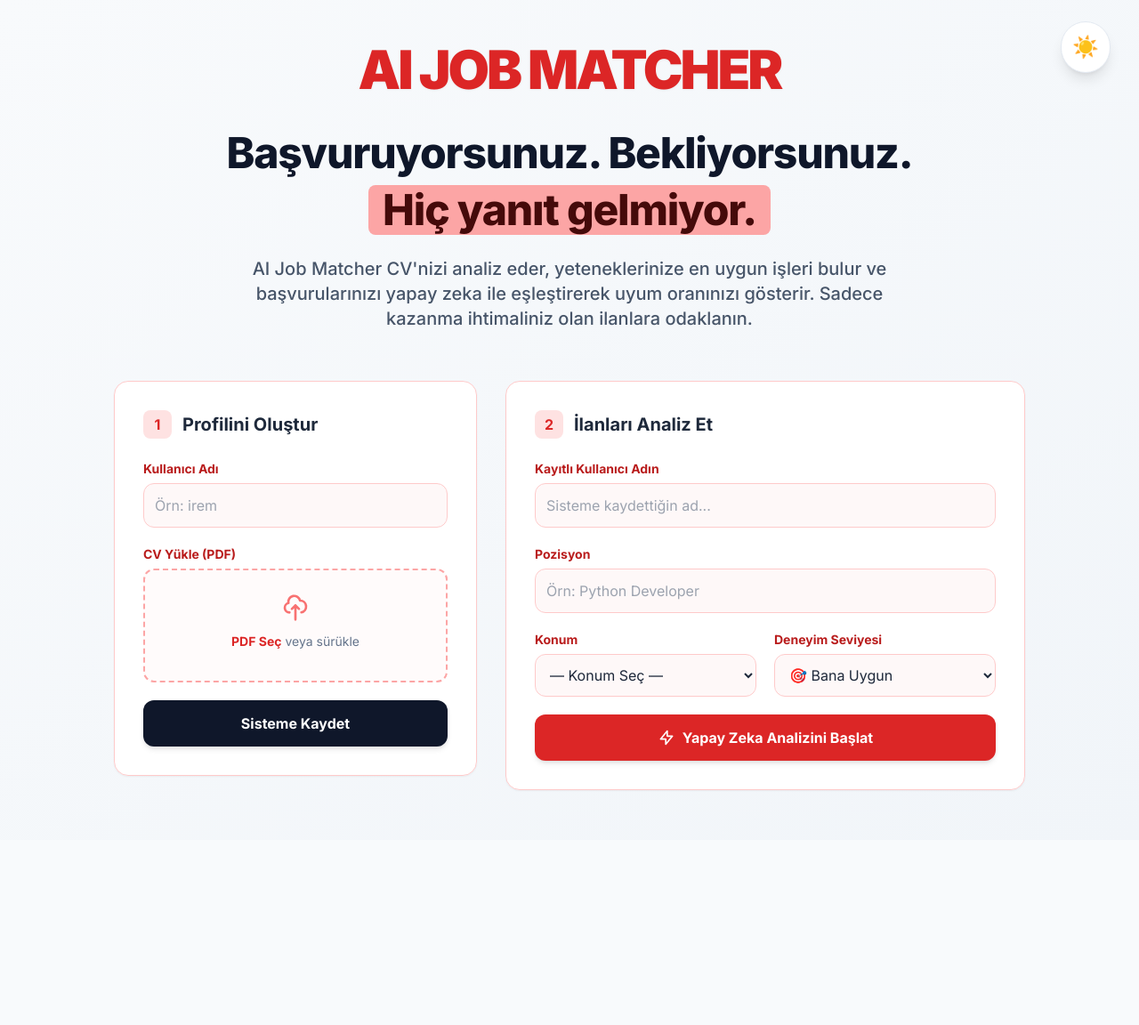
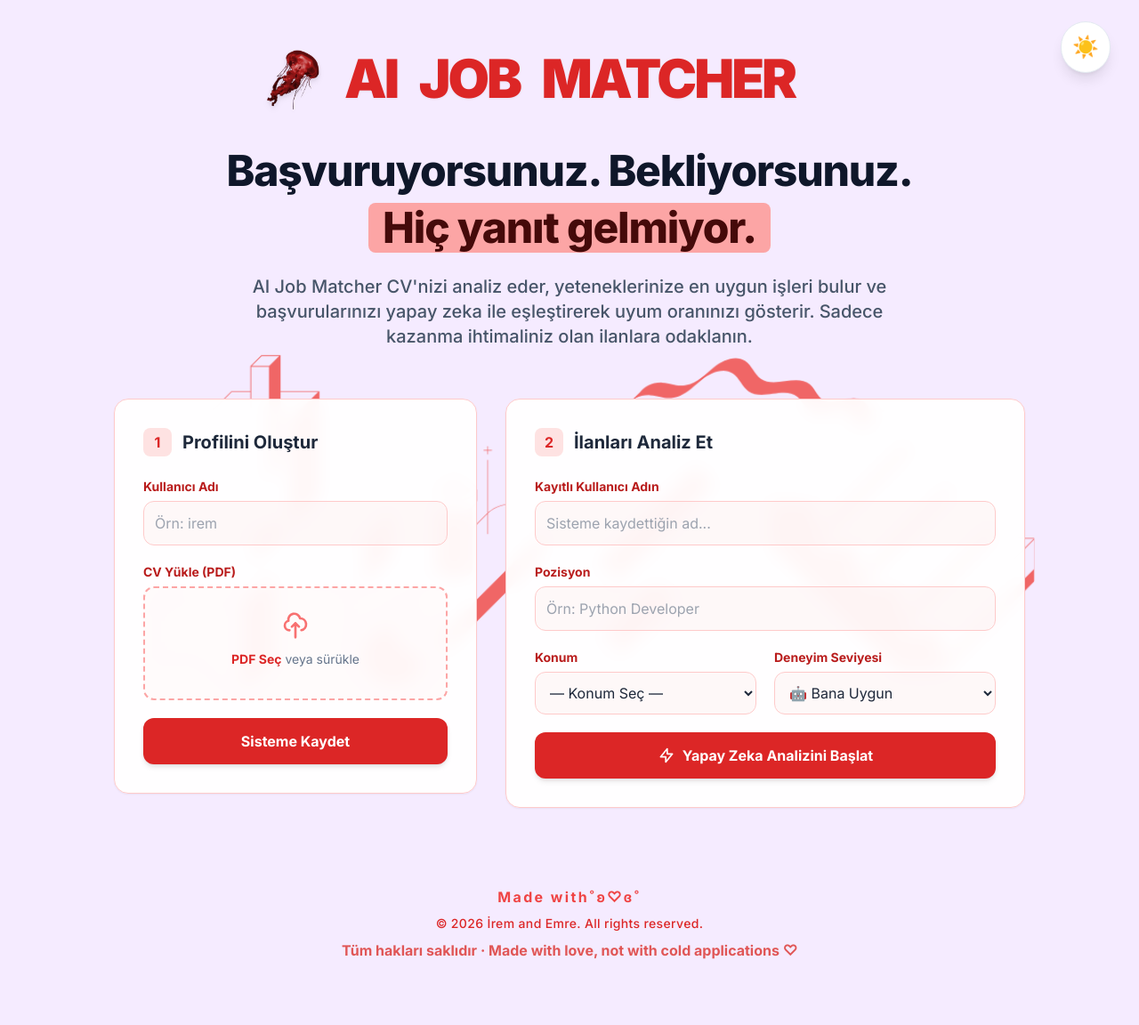
Before and after one commit to EmreGuezel/AI-Job-Matcher, a FastAPI app: page / in a window 1280 px wide. Shown: the whole page at 89% size. Before the commit the page ends 889 px from the top, so only its background shows below. Run offline with FastAPI, Linux system fonts and the light colour scheme; some libraries are stand-ins or nearby versions.

Commit message:
frontend düzenlemesi

```diff
--- a/backend/main.py
+++ b/backend/main.py
@@ -1,4 +1,5 @@
 from fastapi import FastAPI, Form, UploadFile, File, Request
+from fastapi.staticfiles import StaticFiles
 from fastapi.templating import Jinja2Templates
 import pandas as pd
 import os
@@ -25,6 +26,15 @@ app = FastAPI(title="AI Job Matcher", description="Kişiselleştirilmiş İş E
 BASE_DIR = os.path.dirname(os.path.dirname(os.path.abspath(__file__)))
 templates_path = os.path.join(BASE_DIR, "templates")
 templates = Jinja2Templates(directory=templates_path)
+
+# 1b. Sekme ikonu. index.html "/icon/..." yoluna referans veriyor; bu klasör
+# mount edilmezse tarayıcı 404 alır ve sekmede boş varsayılan ikon görünür.
+# check_dir kapalı: klasör yoksa uygulama açılışta çökmesin, sadece ikon olmasın.
+app.mount(
+    "/icon",
+    StaticFiles(directory=os.path.join(BASE_DIR, "icon"), check_dir=False),
+    name="icon",
+)
 
 # 2. Ana sayfayı index.html'den sun
 @app.get("/")
--- a/templates/index.html
+++ b/templates/index.html
@@ -3,7 +3,24 @@
 <head>
     <meta charset="UTF-8">
     <meta name="viewport" content="width=device-width, initial-scale=1.0">
-    <title>AI Job Matcher | Kişiselleştirilmiş Kariyer Asistanı</title>
+    <title>AI Job Matcher</title>
+    <!-- Sekme ikonu: icon/ klasörü backend/main.py'de /icon yoluna mount ediliyor.
+         Meduza logosundan üretildi. Kaynak 532x469 ve KARE DEĞİL — doğrudan
+         kareye resize edilirse denizanası yatay olarak ezilir. Bu yüzden önce
+         şeffaf kenarlar kırpıldı (içerik kutusu 389x446), sonra kare tuvale
+         ortalandı.
+         Kenar boşluğu 16/32'de %5, 180'de %10: küçük boyutta %10 dolgu
+         denizanasını tanınmaz bir lekeye çeviriyordu.
+         180 ayrıca OPAK — iOS apple-touch-icon'u şeffaf bırakılırsa zemini
+         siyaha çeviriyor ve kırmızı denizana kayboluyor. -->
+    <!-- "?v=1" önbellek kırıcı. Bu dosyalar bir süre 404 döndü (HTML onlara
+         referans veriyordu ama dosyalar henüz üretilmemişti) ve Chrome 404'ü
+         önbelleğe aldı — normal yenileme (F5) bunu temizlemiyor, sekmede
+         varsayılan gri ikon kalıyordu. Farklı bir URL taze istek zorluyor.
+         Logo değişirse sayıyı artır. -->
+    <link rel="icon" type="image/png" sizes="32x32" href="/icon/favicon-32.png?v=1">
+    <link rel="icon" type="image/png" sizes="16x16" href="/icon/favicon-16.png?v=1">
+    <link rel="apple-touch-icon" sizes="180x180" href="/icon/favicon-180.png?v=1">
     <script src="https://cdn.tailwindcss.com"></script>
     <!-- Tailwind Dark Mode Yapılandırması -->
     <script>
@@ -14,6 +31,33 @@
     <link href="https://fonts.googleapis.com/css2?family=Inter:wght@300;400;500;600;700;800;900&display=swap" rel="stylesheet">
     <style>
         body { font-family: 'Inter', sans-serif; transition: background-color 0.3s, color 0.3s; }
+
+        /* ARKA PLAN GÖRSELİ (icon/1.png)
+           cover    : görsel ekranı tamamen kaplar, artan kısım kırpılır
+           fixed    : sayfa kaydırılırken görsel yerinde kalır — olmadan
+                      uzun sayfada yukarı kayıp ekrandan çıkar
+           center   : kırpma iki yandan eşit olur
+           Üstteki yarı saydam katman okunabilirlik için. Görsel çok açık
+           (ortalama parlaklık 230/255) olduğundan ince bir perde yetiyor,
+           desen görünür kalıyor. Perdeyi kaldırmak için alttaki iki
+           linear-gradient(...) katmanını sil. */
+        body {
+            background-image:
+                linear-gradient(rgba(255, 255, 255, 0.40), rgba(255, 255, 255, 0.40)),
+                url('/icon/1.png');
+            background-size: cover;
+            background-position: center;
+            background-repeat: no-repeat;
+            background-attachment: fixed;
+        }
+
+        /* Karanlık modda görsel açık kaldığı için üstüne koyu perde şart:
+           açık görsel + açık renk yazı okunmaz olurdu. */
+        .dark body {
+            background-image:
+                linear-gradient(rgba(2, 6, 23, 0.88), rgba(2, 6, 23, 0.88)),
+                url('/icon/1.png');
+        }
         .glass-card {
             background: rgba(255, 255, 255, 0.95);
             backdrop-filter: blur(10px);
@@ -33,9 +77,21 @@
         /* Konum açılır listesi: karanlık modda seçenekler okunabilir kalsın
            (tarayıcı varsayılanı beyaz zeminde beyaz yazı yapabiliyor) */
         .dark select option { background-color: #1e293b; color: #f1f5f9; }
+
+        /* Hero başlığındaki kelime araları.
+           tracking-tighter harf aralığını -0.05em yapıyor; letter-spacing
+           boşluk karakterine de uygulandığı için kelimeler birbirine
+           yaklaşıyordu. word-spacing bir Inter boşluğu kadar (~0.26em) geri
+           ekliyor — yani kelime araları görsel olarak iki katına çıkıyor.
+           Tailwind'de word-spacing sınıfı yok, o yüzden burada. */
+        .hero-title { word-spacing: 0.26em; }
     </style>
 </head>
-<body class="bg-gradient-to-br from-slate-50 to-slate-100 dark:from-slate-900 dark:to-black min-h-screen p-4 md:p-8 text-slate-800 dark:text-slate-100">
+<!-- Arka plan gradyanı kaldırıldı: Tailwind'in bg-gradient-to-br sınıfı
+     background-image'ı kendisi ayarlıyor ve sınıf seçici (0,1,0) gövde
+     seçicisinden (0,0,1) daha güçlü olduğu için yukarıdaki görseli ezerdi.
+     Arka plan artık tamamen <style> bloğunda. -->
+<body class="min-h-screen p-4 md:p-8 text-slate-800 dark:text-slate-100">
 
     <!-- Gece/Gündüz Modu Butonu -->
     <button id="themeToggle" class="fixed top-4 right-4 md:top-6 md:right-8 p-3 rounded-full bg-white dark:bg-slate-800 shadow-lg border border-slate-200 dark:border-slate-700 text-2xl transition-all hover:scale-110 z-50 focus:outline-none">
@@ -47,9 +103,29 @@
         <!-- HEADER KISMI (Yeni Motivasyon Tasarımı) -->
         <div class="text-center space-y-6 mb-14">
 
-            <h1 class="text-5xl md:text-6xl font-black tracking-tighter text-red-600 dark:text-red-500 uppercase drop-shadow-sm">
-                AI JOB MATCHER
-            </h1>
+            <!-- MEDUZA + BAŞLIK — tek satırda yan yana.
+                 Mutlak konumlandırma (position:absolute; left:0) yerine yan yana
+                 dizilim: başlık ortalanmış olduğu için sabit bir "left" değeri
+                 dar ekranda yazının üstüne biniyordu. Böylece logo her
+                 genişlikte başlığın tam yanında durur, üstüne binemez.
+                 object-contain: görsel kare değil (532x469) — kutuya kırpılmadan
+                 sığsın, oranı bozulmasın.
+
+                 Sondaki boş div bir DENGELEYİCİ: başlık ortalanmış bir öğe
+                 olduğu için, solunda logosuz kalsaydı başlık logonun genişliği
+                 kadar sağa kayar ve alttaki ortalanmış yazılarla hizası
+                 bozulurdu. Genişliği logoyla aynı (w-20), görünmez.
+
+                 lg altında alt alta: dar ekranda yan yana dizilim başlığı üç
+                 satıra kırıyordu. -->
+            <div class="flex flex-col lg:flex-row items-center justify-center gap-3 lg:gap-4">
+                <img src="/icon/Meduza-removebg-preview.png" alt="Meduza"
+                     class="w-20 h-20 object-contain drop-shadow-md shrink-0">
+                <h1 class="hero-title text-5xl md:text-6xl font-black tracking-tighter text-red-600 dark:text-red-500 uppercase drop-shadow-sm">
+                    AI JOB MATCHER
+                </h1>
+                <div class="hidden lg:block lg:w-20 lg:h-20 shrink-0" aria-hidden="true"></div>
+            </div>
 
             <div class="pt-4">
                 <h2 class="text-3xl md:text-5xl font-extrabold text-slate-900 dark:text-white leading-tight tracking-tight">
@@ -90,7 +166,13 @@
                             </label>
                         </div>
 
-                        <button type="submit" id="profileBtn" class="w-full bg-slate-900 hover:bg-slate-800 dark:bg-red-600 dark:hover:bg-red-700 text-white font-bold py-3.5 rounded-xl transition-all shadow-md flex justify-center items-center gap-2">
+                        <!-- Kırmızı, "İlanları Analiz Et" kartındaki butonla aynı
+                             (bg-red-600 hover:bg-red-700). Eskiden açık modda
+                             lacivert (slate-900), koyu modda kırmızıydı; iki mod
+                             arasında renk değişince kullanıcı aynı butonu iki
+                             farklı buton gibi görüyordu. dark: varyantları artık
+                             gereksiz — iki modda da aynı renk. -->
+                        <button type="submit" id="profileBtn" class="w-full bg-red-600 hover:bg-red-700 text-white font-bold py-3.5 rounded-xl transition-all shadow-md hover:shadow-lg hover:-translate-y-0.5 flex justify-center items-center gap-2">
                             <span>Sisteme Kaydet</span>
                         </button>
                     </form>
@@ -128,7 +210,7 @@
                                 <select id="levelSelect" class="w-full border border-red-200 dark:border-red-800/50 bg-red-50/50 dark:bg-slate-800 p-3 rounded-xl focus:ring-2 focus:ring-red-500 focus:border-red-500 outline-none transition-all dark:text-white cursor-pointer">
                                     <!-- "auto": CV'den tahmin edilen seviye + 1 kademe üstü.
                                          Etiketi profil kaydedilince JS günceller. -->
-                                    <option value="auto" selected>🎯 Bana Uygun</option>
+                                    <option value="auto" selected> 🤖 Bana Uygun</option>
                                     <option value="all">Tüm Seviyeler (filtresiz)</option>
                                     <option value="Internship">Staj / Internship</option>
                                     <option value="Entry Level">Giriş Seviyesi / Entry Level</option>
@@ -165,6 +247,19 @@
                 <div id="matchResult" class="space-y-4"></div>
             </div>
         </div>
+
+        <!-- FOOTER — sayfanın en altı -->
+        <footer class="pt-6 pb-10 text-center space-y-2 select-none">
+            <p class="text-red-500 dark:text-red-400 font-bold tracking-[0.15em] text-sm md:text-base">
+                Made with˚ʚ♡ɞ˚
+            </p>
+            <p class="text-red-600 dark:text-red-400 text-xs md:text-sm font-medium tracking-wide">
+                © 2026 İrem and Emre. All rights reserved.
+            </p>
+            <p style="font-weight: 700; opacity: 1 !important; color: #e05656 !important;">
+                Tüm hakları saklıdır · Made with love, not with cold applications ♡
+            </p>
+        </footer>
     </div>
 
     <script>
@@ -271,7 +366,7 @@
             if (!data || !data.seviye_tahmini) return;
 
             const etiket = data.seviye_tahmini_etiket || data.seviye_tahmini;
-            if (autoOpt) autoOpt.textContent = `🎯 Bana Uygun (${etiket})`;
+            if (autoOpt) autoOpt.textContent = `🤖 Bana Uygun (${etiket})`;
             levelSelect.value = 'auto';
 
             if (hint) {
```
Also changed, not shown: icon/1.png (added), icon/Meduza-removebg-preview.png (added), icon/favicon-16.png (added), icon/favicon-180.png (added), icon/favicon-32.png (added).
